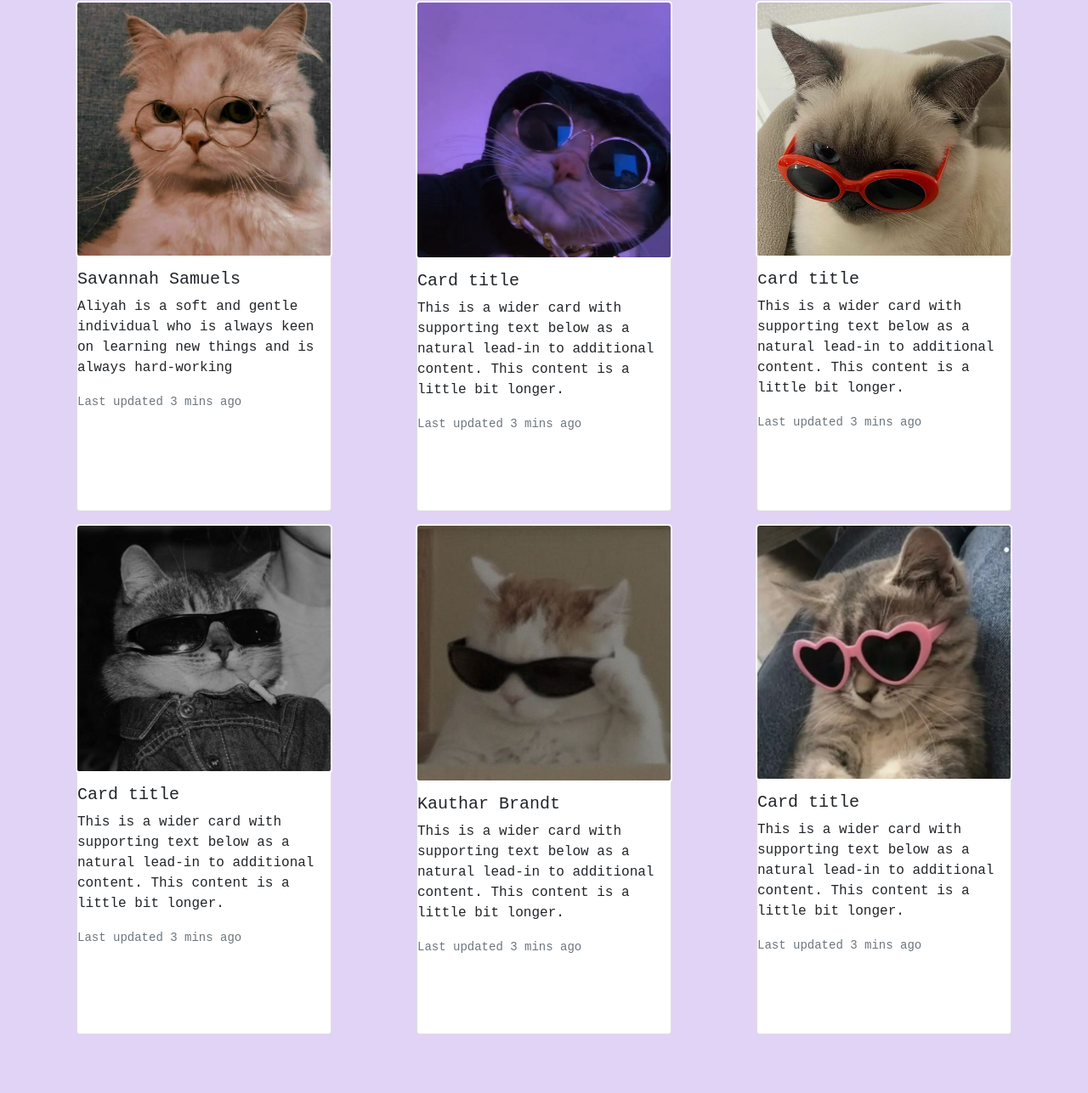
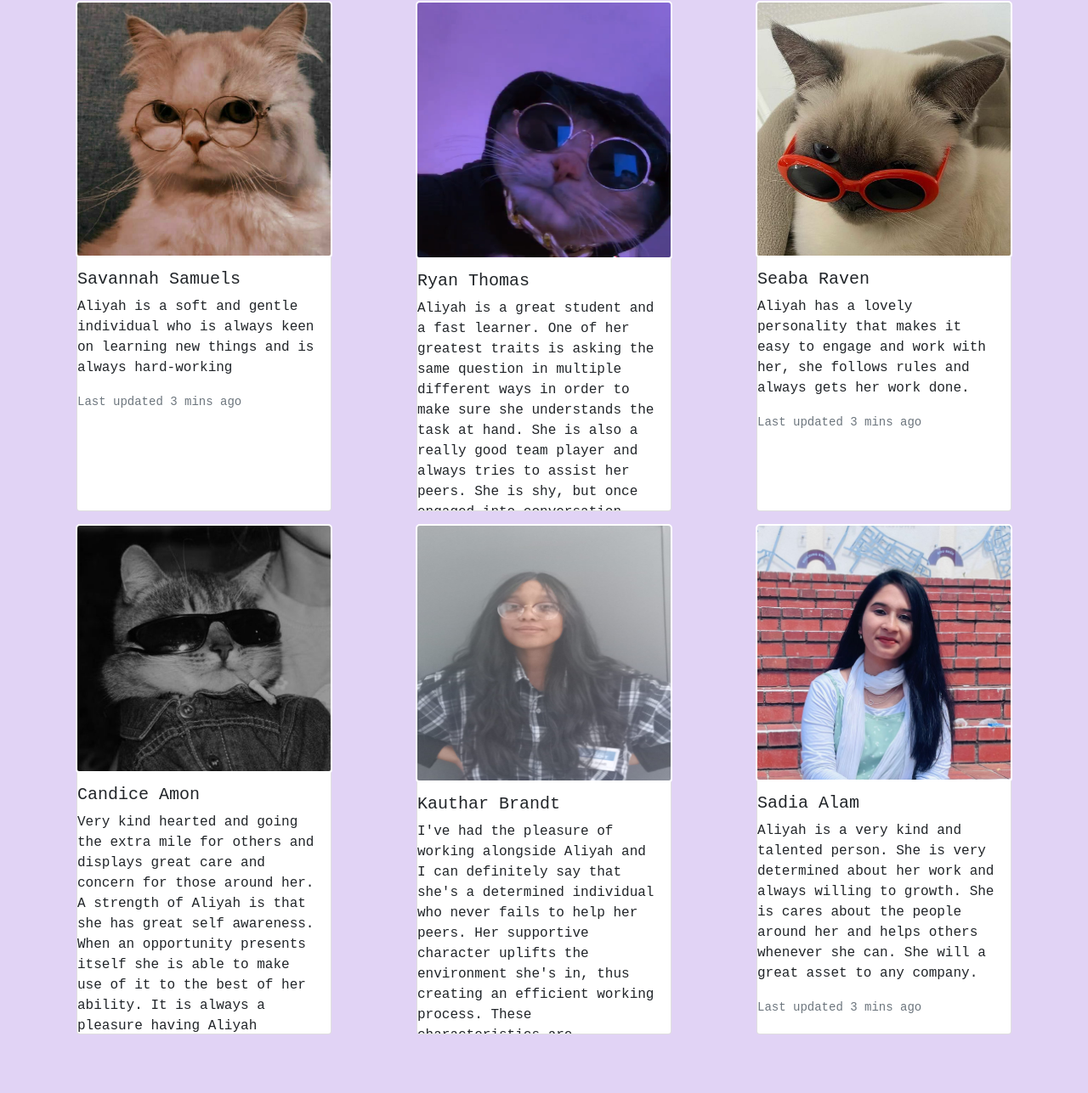
Before and after one commit to aliyahdutoit/Aliyah-Portfolio, a plain HTML site: page index.html in a window 1280 px wide. Shown: the part 2935-4222 px from the top of the page at 85% size. Drawn offline with nearby package versions, Linux system fonts and the light colour scheme; files whose address does not match are found by name.

Commit message:
fourth update

```diff
--- a/index.html
+++ b/index.html
@@ -229,8 +229,12 @@
   <div class="card mb-3" id="card-look">
     <img src="./assets/Tcard2.png" class="card-img-top" id="card-image" alt="...">
     <div class="card-body">
-      <h5 class="card-title">Card title</h5>
-      <p class="card-text">This is a wider card with supporting text below as a natural lead-in to additional content. This content is a little bit longer.</p>
+      <h5 class="card-title">Ryan Thomas</h5>
+      <p class="card-text">Aliyah is a great student and a fast learner.
+        One of her greatest traits is asking the same question in multiple different ways
+        in order to make sure she understands the task at hand.
+        She is also a really good team player and always tries to assist her peers.
+        She is shy, but once engaged into conversation with, her bubbly personality truly shows.</p>
       <p class="card-text"><small class="text-muted">Last updated 3 mins ago</small></p>
     </div>
   </div>
@@ -238,8 +242,8 @@
   <div class="card mb-3" id="card-look">
     <img src="./assets//Tcard3.jpg" class="card-img-top" id="card-image" alt="...">
     <div class="card-body">
-      <h5 class="card-title">card title</h5>
-      <p class="card-text">This is a wider card with supporting text below as a natural lead-in to additional content. This content is a little bit longer.</p>
+      <h5 class="card-title">Seaba Raven</h5>
+      <p class="card-text">Aliyah has a lovely personality that makes it easy to engage and work with her, she follows rules and always gets her work done.</p>
       <p class="card-text"><small class="text-muted">Last updated 3 mins ago</small></p>
     </div>
   </div>
@@ -247,17 +251,21 @@
   <div class="card mb-3" id="card-look">
     <img src="./assets/Tcard4.jpg" class="card-img-top" id="card-image" alt="...">
     <div class="card-body">
-      <h5 class="card-title">Card title</h5>
-      <p class="card-text">This is a wider card with supporting text below as a natural lead-in to additional content. This content is a little bit longer.</p>
+      <h5 class="card-title">Candice Amon</h5>
+      <p class="card-text"> Very kind hearted and going the extra mile for others and displays great care and concern for those around her.
+         A strength of Aliyah is that she has great self awareness. When an opportunity presents itself she is able to make use of it to the best of her ability.
+        It is always a pleasure having Aliyah around.</p>
       <p class="card-text"><small class="text-muted">Last updated 3 mins ago</small></p>
     </div>
   </div>
 
   <div class="card mb-3" id="card-look">
-    <img src="./assets/Tcard5.jpg" class="card-img-top" id="card-image" alt="...">
+    <img src="./assets/Kauthar Brandt.jpeg" class="card-img-top" id="card-image" alt="...">
     <div class="card-body">
       <h5 class="card-title">Kauthar  Brandt</h5>
-      <p class="card-text">This is a wider card with supporting text below as a natural lead-in to additional content. This content is a little bit longer.</p>
+      <p class="card-text">I've had the pleasure of working alongside Aliyah and I can definitely say that she's a determined individual who never fails to help her peers.
+        Her supportive character uplifts the environment she's in, thus creating an efficient working process.
+        These characteristics are beneficial for any work environment.</p>
       <p class="card-text"><small class="text-muted">Last updated 3 mins ago</small></p>
     </div>
   </div>
@@ -265,10 +273,13 @@
 
 
   <div class="card mb-3" id="card-look">
-    <img src="./assets/Tcard6.jpg" class="card-img-top" id="card-image" alt="...">
+    <img src="./assets/sadia alam.jpeg" class="card-img-top" id="card-image" alt="...">
     <div class="card-body">
-      <h5 class="card-title">Card title</h5>
-      <p class="card-text">This is a wider card with supporting text below as a natural lead-in to additional content. This content is a little bit longer.</p>
+      <h5 class="card-title">Sadia Alam</h5>
+      <p class="card-text">Aliyah is a very kind and talented person.
+        She is very determined about her work and always willing to growth.
+        She is cares about the people around her and helps others whenever she can.
+        She will a great asset to any company.</p>
       <p class="card-text"><small class="text-muted">Last updated 3 mins ago</small></p>
     </div>
   </div>
@@ -282,14 +293,16 @@
   <br id="contact-me">CONTACT ME!
  </h3>
  <p>
-    <br><i class="fa-duotone fa-phone-flip">+27 61 440 2813</i>
-    <br>aliyah.dutoit!@gmail.com
-    <br> Cape Town, South Africa
+    <br><i class="fa-solid fa-phone"></i> +27 61 440 2813
+    <br><i class="fa-solid fa-envelope"></i>  aliyah.dutoit@gmail.com
+    <br><i class="fa-solid fa-location-dot"></i> Cape Town, South Africa
     <br>
-    <br>Socials
+    <br>
     <div class="social">
-      <a href="#"><i class="fa-brands fa-instagram"></i>Instagram</a>
-      <br><a href="#"><i class="fa-brands fa-slack"></i>Slack</a>
+      <a href="https://www.instagram.com/xx.aliyahh.xx?r=nametag" id="social-link"><i class="fa-brands fa-instagram"></i>Instagram</a>
+      <br><a href="#" id="social-link"><i class="fa-brands fa-slack"></i>Slack</a>
+      <br><a href="#" id="social-link"><i class="fa-brands fa-twitter"></i>Twitter</a>
+      <br><a href="https://github.com/aliyahdutoit" id="social-link"><i class="fa-brands fa-github"></i>Github</a>
   </p>
     </div>
     <div class="col">
--- a/style.css
+++ b/style.css
@@ -133,6 +133,14 @@ img{
   font-weight: bolder;
   font-size: 300px;
 }
+
+#social-link {
+  text-decoration: none;
+  color: #531063;
+  font-weight: bold;
+  font-size: 20px;
+  padding: 25px;
+}
 /*Contact Form*/
 /* Style inputs with type="text", select elements and textareas */
 input[type=text], select, textarea {
@@ -250,11 +258,12 @@ input[type=submit]:hover {
   height: 300px;
 }
 
+/*footer section*/
 footer{
   position: relative;
   width: 100%;
-  height: 400px;
-  background: #000000;
+  height: 100px;
+  background: #944BA5;
   display: flex;
   flex-direction: column;
   align-items: center;
@@ -273,6 +282,10 @@ footer p:nth-child(2){
   text-align: center;
   line-height: 26px;
 }
+
+
+/*social buttons
+
 .social{
   display: flex;
   margin-right: 20px;
@@ -301,6 +314,6 @@ footer p:nth-child(2){
   color:orange;
   bottom: 35px;
   font-size: 14px;
-}
+}*/
 
 /*hobbies and interests*/
```
Also changed, not shown: Tcard5.jpg (renamed from assets/Tcard5.jpg), Tcard6.jpg (renamed from assets/Tcard6.jpg), assets/Kauthar Brandt.jpeg (added), assets/sadia alam.jpeg (added).
